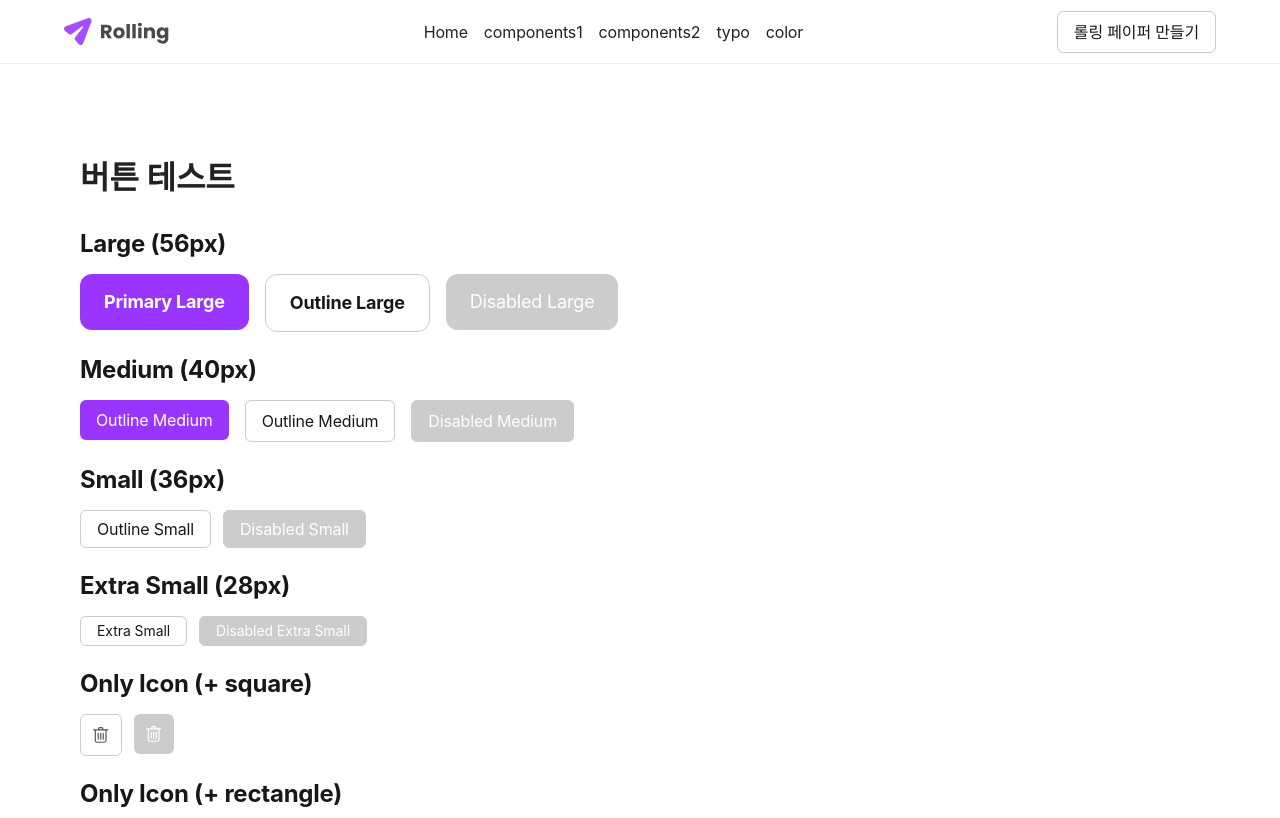
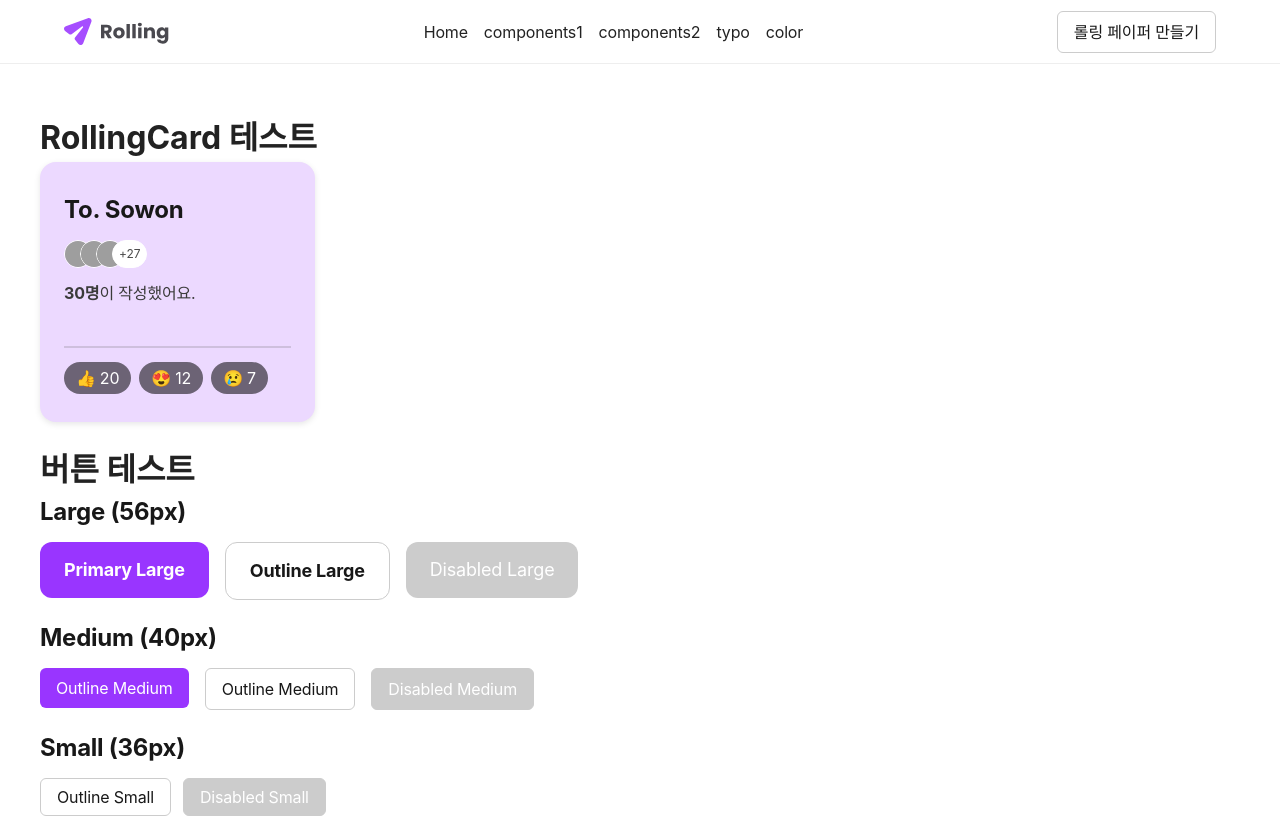
Before and after one commit to daeya0406/rolling-part2-team2, a React (Vite) app: page /components1 in a window 1280 px wide. Shown: the top 818 px of the page. Built offline with nearby package versions, Linux system fonts and the light colour scheme; grey boxes are pictures that could not be loaded; a web font is replaced by a local one.

Commit message:
feat: RollingCard.jsx 및 scss, TestComponent1 페이지 추가

```diff
--- /dev/null
+++ b/src/components/ui/RollingCard.jsx
@@ -0,0 +1,43 @@
+import AvatarGroup from "./AvatarGroup";
+import Reactions from "./Reactions";
+import "./RollingCard.scss";
+
+/* 하나의 카드 UI를 보여주고 제목, 아바타 목록, 작성 인원 수, 리액션 영역으로 구성됨 */
+/* 적용되는 더미 데이터는 Components1.jsx에서 props로 받아옴 */
+function RollingCard({ title, avatars, count, reactions }) {
+  return (
+    <div className="rolling-card">
+      {/* 제목 출력 */}
+      <div className="rolling-card__header">
+        <div className="rolling-card__title">{title}</div>
+      </div>
+
+      {/* AvatarGroup + 작성 Count */}
+      <div className="rolling-card__body">
+        <AvatarGroup
+          className="rolling-card-avartars"
+          avatars={avatars}
+          maxVisible={3}
+          size="small"
+          totalCount={count}
+          showCount={true}
+          isListMode={true}
+        />
+
+        <p className="rolling-card__info">
+          <span className="rolling-card__count">{count}명</span>이 작성했어요.
+        </p>
+      </div>
+
+      {/* 카드 구분 선 */}
+      <div className="rolling-card__line"></div>
+
+      {/* reaction 영역 */}
+      <div className="rolling-card__footer">
+        <Reactions className="rolling-card__reactions" reactions={reactions} />
+      </div>
+    </div>
+  );
+}
+
+export default RollingCard;
--- /dev/null
+++ b/src/components/ui/RollingCard.scss
@@ -0,0 +1,52 @@
+.rolling-card {
+  position: relative;
+  display: flex;
+  flex-direction: column;
+  justify-content: space-between;
+  width: 275px;
+  height: 260px;
+  padding: 30px 24px;
+  border-radius: 16px;
+  background: #ecd9ff;
+  box-shadow: 0 2px 6px rgba(0, 0, 0, 0.1);
+
+  &__header {
+    margin-bottom: 12px; // 제목과 아바타 사이 간격
+  }
+
+  &__title {
+    color: var(--c-gray900);
+    @include typo(24, 700);
+    margin: 0;
+  }
+
+  &__body {
+    flex: 0;
+    display: flex;
+    flex-direction: column;
+    gap: 12px;
+  }
+
+  &__count {
+    @include typo(16, 700);
+    color: var(--c-gray700);
+  }
+
+  &__info {
+    @include typo(16, 400);
+    color: var(--c-gray700);
+  }
+
+  &__line {
+    border: 0.5px solid var(--c-gray500);
+    margin-top: 40px;
+    opacity: 0.2;
+  }
+
+  &__footer {
+    display: flex;
+    justify-content: flex-start;
+    align-items: center;
+    padding: 14px 0;
+  }
+}
--- a/src/pages/Test/TestComponents1/index.jsx
+++ b/src/pages/Test/TestComponents1/index.jsx
@@ -1,12 +1,45 @@
 import React from "react";
 import Button from "../../../components/ui/Button";
 import Header from "../../../components/Header";
+import RollingCard from "../../../components/ui/RollingCard";
 
+/* RollingCard 테스트용 더미 데이터 */
 function Components1() {
+  const avatars = [
+    { id: 1, src: "/avatars/user1.png", alt: "유저1", color: "#FF6B6B" },
+    { id: 2, src: "/avatars/user2.png", alt: "유저2", color: "#4ECDC4" },
+    { id: 3, src: "/avatars/user3.png", alt: "유저3", color: "#FFD93D" },
+    { id: 4, src: "/avatars/user4.png", alt: "유저4", color: "#1A535C" },
+  ];
+  const cards = [
+    {
+      id: 1,
+      title: "To. Sowon",
+      avatars,
+      count: 30,
+      reactions: [
+        { id: 1, emoji: "👍", count: 20 },
+        { id: 2, emoji: "😍", count: 12 },
+        { id: 3, emoji: "😢", count: 7 },
+      ],
+    },
+  ];
+
   return (
-    <div style={{ padding: "40px" }}>
+    <div>
+      <h1>RollingCard 테스트</h1>
+      <RollingCard
+        title={cards[0].title}
+        avatars={cards[0].avatars}
+        count={cards[0].count}
+        reactions={cards[0].reactions}
+      />
+
+      <br />
+
+      {/* 버튼 테스트 영역 */}
       <h1>버튼 테스트</h1>
-      <br />
+
       <h2>Large (56px)</h2>
       <div style={{ display: "flex", gap: "16px", marginBottom: "20px" }}>
         <Button label="Primary Large" size="lg" variant="primary" />
@@ -30,12 +63,7 @@ function Components1() {
       <h2>Extra Small (28px)</h2>
       <div style={{ display: "flex", gap: "12px", marginBottom: "20px" }}>
         <Button label="Extra Small" size="xs" variant="outline" />
-        <Button
-          label="Disabled Extra Small"
-          size="xs"
-          variant="outline"
-          disabled
-        />
+        <Button label="Extra Small" size="xs" variant="outline" disabled />
       </div>
 
       <h2>Only Icon (+ square)</h2>
@@ -63,19 +91,12 @@ function Components1() {
 
       <h2>Icon + Label</h2>
       <div style={{ display: "flex", gap: "12px", marginBottom: "20px" }}>
+        <Button icon="emoji" label="추가" size="sm" variant="outline" />
         <Button
           icon="emoji"
           label="추가"
           size="sm"
           variant="outline"
-          className="btn--with-icon"
-        />
-        <Button
-          icon="emoji"
-          label="추가"
-          size="sm"
-          variant="outline"
-          className="btn--with-icon"
           disabled
         />
       </div>
```
